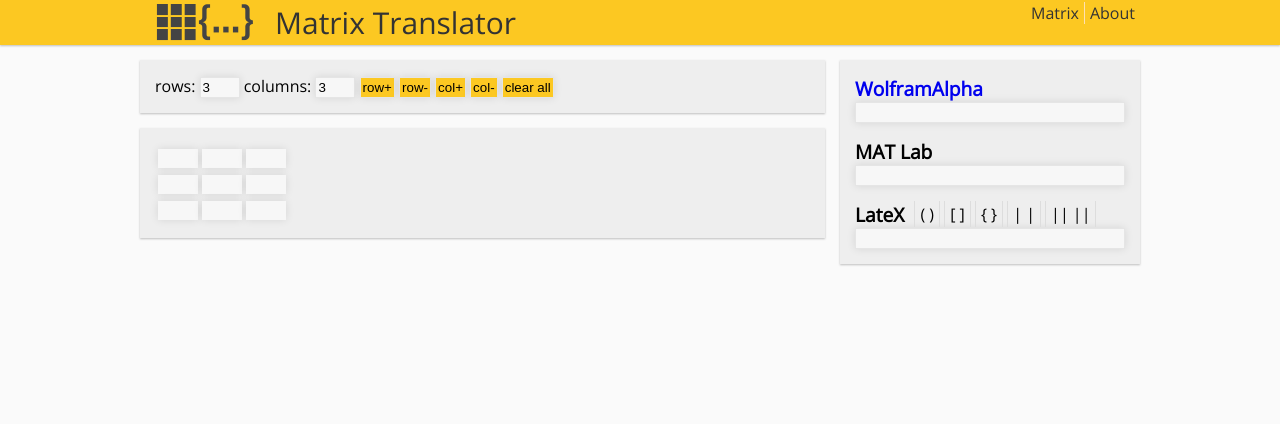
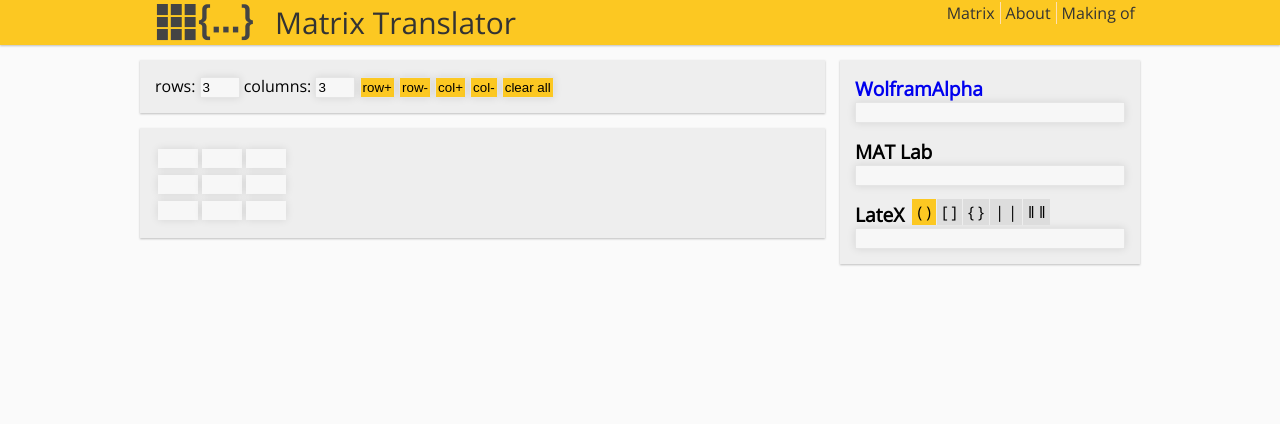
Before and after one commit to 1mike12/matrix-translator, a PHP site: page / in a window 1280 px wide. Shown: the top 424 px of the page. Run offline with PHP 8.4, Linux system fonts and the light colour scheme; style sheets or scripts are compiled from the project's sources; some libraries are stand-ins or nearby versions.

Commit message:
finished latex button toggle funcitonality & styling

```diff
--- a/css/style.css
+++ b/css/style.css
@@ -121,6 +121,7 @@ header {
         #outputColumn .outputHeaderWrapper h3 a:hover {
           color: #fcc822; }
     #outputColumn .outputHeaderWrapper #latexButtons {
+      /* how to make select buttons http://viralpatel.net/blogs/css-radio-button-checkbox-background/*/
       margin-left: 10px;
       float: left; }
       #outputColumn .outputHeaderWrapper #latexButtons input[type=radio] {
@@ -128,8 +129,13 @@ header {
       #outputColumn .outputHeaderWrapper #latexButtons label {
         display: inline-block;
         padding: 2px 5px;
-        border: solid #DDD;
-        border-width: 0px 1px; }
+        margin: -2px;
+        border-right: 1px solid #EEE;
+        background: #DDD; }
+      #outputColumn .outputHeaderWrapper #latexButtons label:last-child {
+        border: none; }
+      #outputColumn .outputHeaderWrapper #latexButtons input[type=radio]:checked + label {
+        background-color: #fcc822; }
     #outputColumn .outputHeaderWrapper span.warning {
       font-style: italic;
       padding: 2px;
--- a/header.php
+++ b/header.php
@@ -11,6 +11,7 @@
         <ul>
             <li><a href="index.php">Matrix</a></li>
             <li><a href="about.php">About</a></li>
+            <li><a href="about.php">Making of</a></li>
         </ul>
         <div style="clear:both"></div>
     </div>
--- a/index.php
+++ b/index.php
@@ -61,20 +61,20 @@
                         <div class="outputHeaderWrapper selfClear">
                             <h3>LateX</h3>
                             <div id="latexButtons">
-                                <input type="radio" id="parantheses" name="radio" checked="checked">
+                                <input type="radio" id="parantheses" value="(" name="latexBracketType" checked="checked">
                                 <label for="parantheses">( )</label>
 
-                                <input type="radio" id="bracket" name="radio">
+                                <input type="radio" id="bracket" value="[" name="latexBracketType">
                                 <label for="bracket">[ ]</label>
 
-                                <input type="radio" id="curlyBrace" name="radio">
+                                <input type="radio" id="curlyBrace" value="{" name="latexBracketType">
                                 <label for="curlyBrace">{ }</label>
 
-                                <input type="radio" id="polon" name="radio">
+                                <input type="radio" id="polon" value="|" name="latexBracketType">
                                 <label for="polon">| |</label>
 
-                                <input type="radio" id="doublePolon" name="radio">
-                                <label for="doublePolon">|| ||</label>
+                                <input type="radio" id="doublePolon" value="||" name="latexBracketType">
+                                <label for="doublePolon">‖ ‖</label>
                             </div>
                         </div>
                         <div class="outputFieldWrapper">
--- a/scripts/script.js
+++ b/scripts/script.js
@@ -190,7 +190,8 @@ $(document).ready(function() {
             $("#wolframWarning").hide();
         }
         //!!!!!!!!!!!!!!NEED to get latex bracket-type settings
-        $("#latexOutput").val(generateLatex(array, "|"));
+        var currentBracketType= $("#latexButtons input:checked").val();
+        $("#latexOutput").val(generateLatex(array, currentBracketType));
     }
 
     //trigger field expansion
--- a/scss/style.scss
+++ b/scss/style.scss
@@ -141,14 +141,20 @@ header{
            }
         }
         #latexButtons{
+            /* how to make select buttons http://viralpatel.net/blogs/css-radio-button-checkbox-background/*/
             margin-left:10px;
             float:left;
             input[type=radio]{display:none;}
             label{
                 display:inline-block;
                 padding:2px 5px;
-                border: solid #DDD;
-                border-width: 0px 1px;
+                margin:-2px;
+                border-right:1px solid #EEE;
+                background:#DDD;
+            }
+            label:last-child{border:none;}
+            input[type=radio]:checked + label {
+                background-color:$orange;
             }
         }
         span.warning{
```
